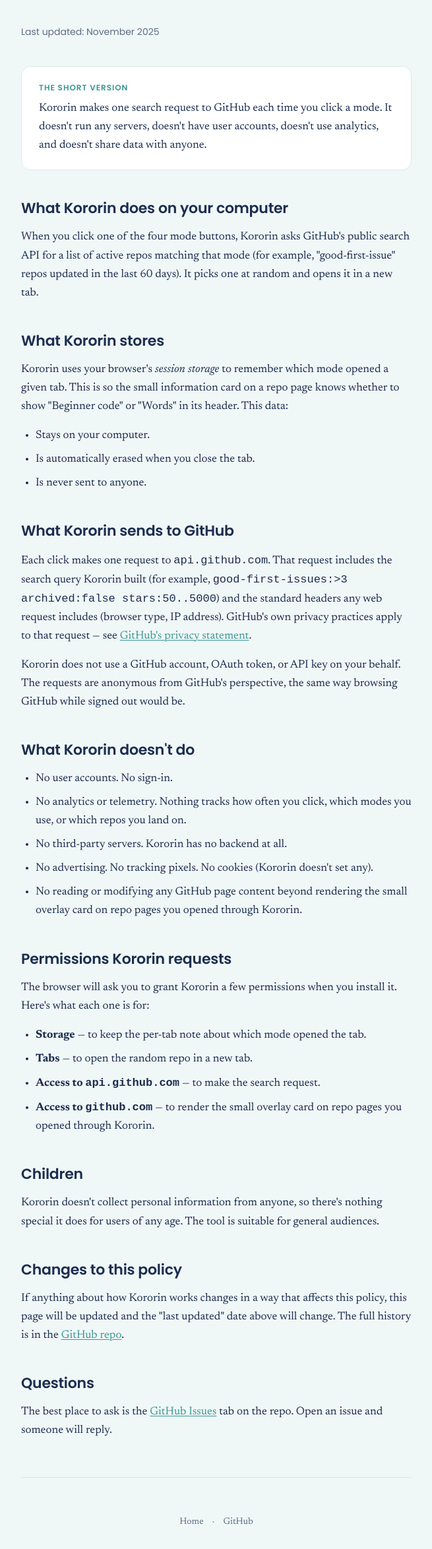
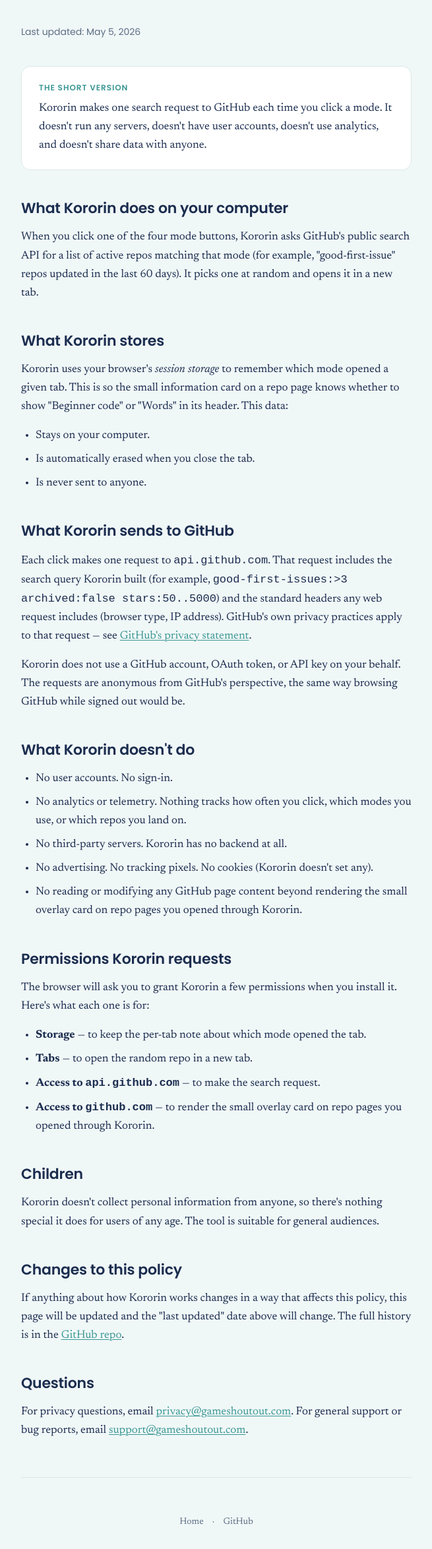
Before and after one commit to gameshoutout/kororin, a plain HTML site: page privacy.html in a window 1280 px wide. Shown: the part 194-2542 px from the top of the page at 66% size, without its empty margins (312-967 px from the left). Drawn offline with Linux system fonts and the light colour scheme.

Commit message:
site: icons, contact emails, gameshoutout links, last-updated date
- Added icon16/48/128.png in icons/ (favicons no longer 404)
- Privacy 'Questions' section lists privacy@gameshoutout.com and
  support@gameshoutout.com
- Index footer gained a Contact link to support@gameshoutout.com
- All YOUR_USERNAME placeholders -> gameshoutout
- Privacy 'Last updated' bumped to May 5, 2026

```diff
--- a/privacy.html
+++ b/privacy.html
@@ -154,7 +154,7 @@
 
   <h1>Privacy policy.</h1>
   <p class="subtitle">Plain language. No surprises.</p>
-  <p class="last-updated">Last updated: November 2025</p>
+  <p class="last-updated">Last updated: May 5, 2026</p>
 
   <div class="tldr">
     <span class="label">The short version</span>
@@ -198,16 +198,16 @@
   <p>Kororin doesn't collect personal information from anyone, so there's nothing special it does for users of any age. The tool is suitable for general audiences.</p>
 
   <h2>Changes to this policy</h2>
-  <p>If anything about how Kororin works changes in a way that affects this policy, this page will be updated and the "last updated" date above will change. The full history is in the <a href="https://github.com/YOUR_USERNAME/kororin">GitHub repo</a>.</p>
+  <p>If anything about how Kororin works changes in a way that affects this policy, this page will be updated and the "last updated" date above will change. The full history is in the <a href="https://github.com/gameshoutout/kororin">GitHub repo</a>.</p>
 
   <h2>Questions</h2>
-  <p>The best place to ask is the <a href="https://github.com/YOUR_USERNAME/kororin/issues">GitHub Issues</a> tab on the repo. Open an issue and someone will reply.</p>
+  <p>For privacy questions, email <a href="mailto:privacy@gameshoutout.com">privacy@gameshoutout.com</a>. For general support or bug reports, email <a href="mailto:support@gameshoutout.com">support@gameshoutout.com</a>.</p>
 
   <footer>
     <p>
       <a href="index.html">Home</a>
       ·
-      <a href="https://github.com/YOUR_USERNAME/kororin">GitHub</a>
+      <a href="https://github.com/gameshoutout/kororin">GitHub</a>
     </p>
   </footer>
 </main>
```
Also changed, not shown: index.html (+4 -2 lines), icons/icon128.png (added), icons/icon16.png (added), icons/icon48.png (added).
